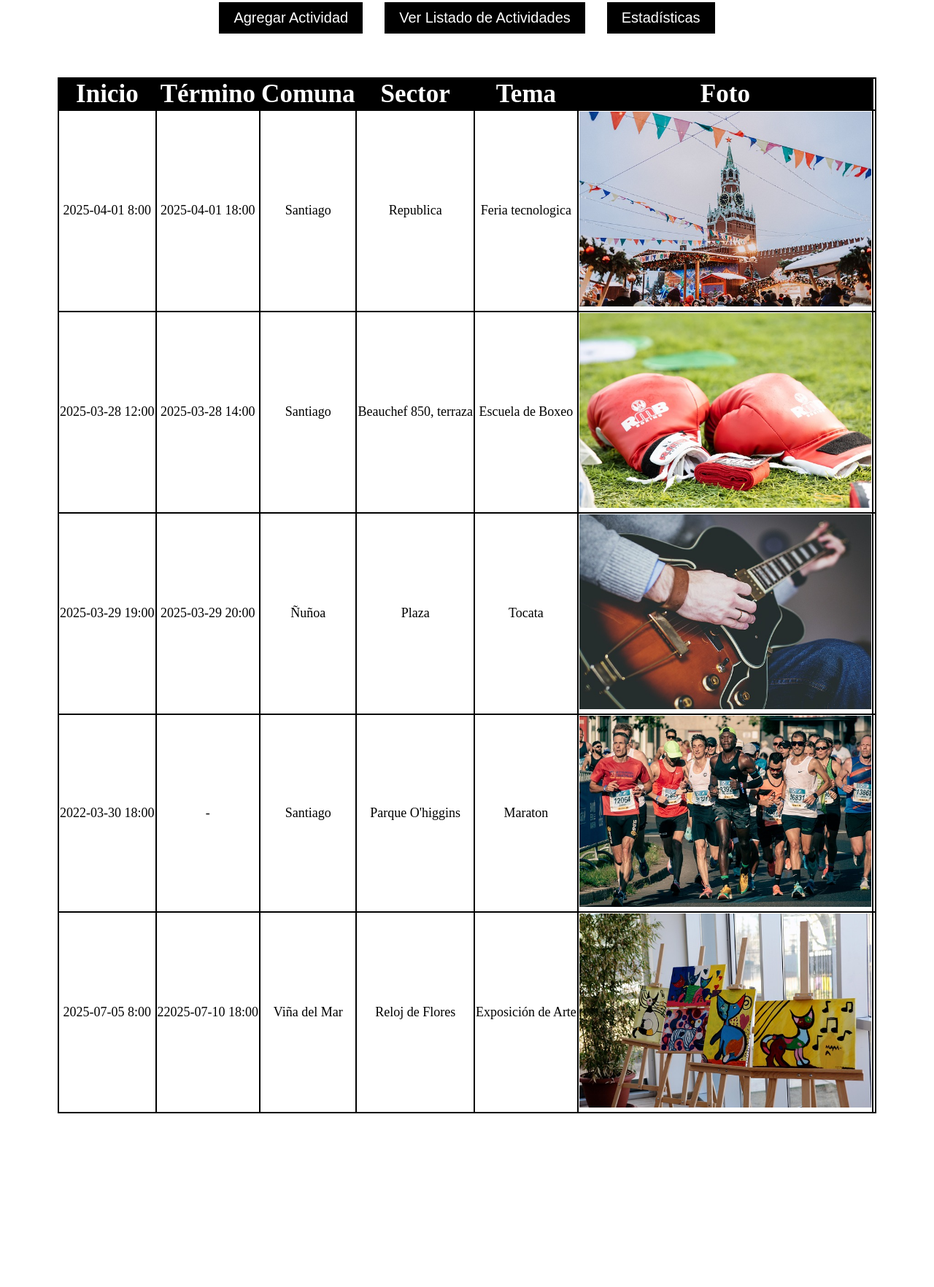
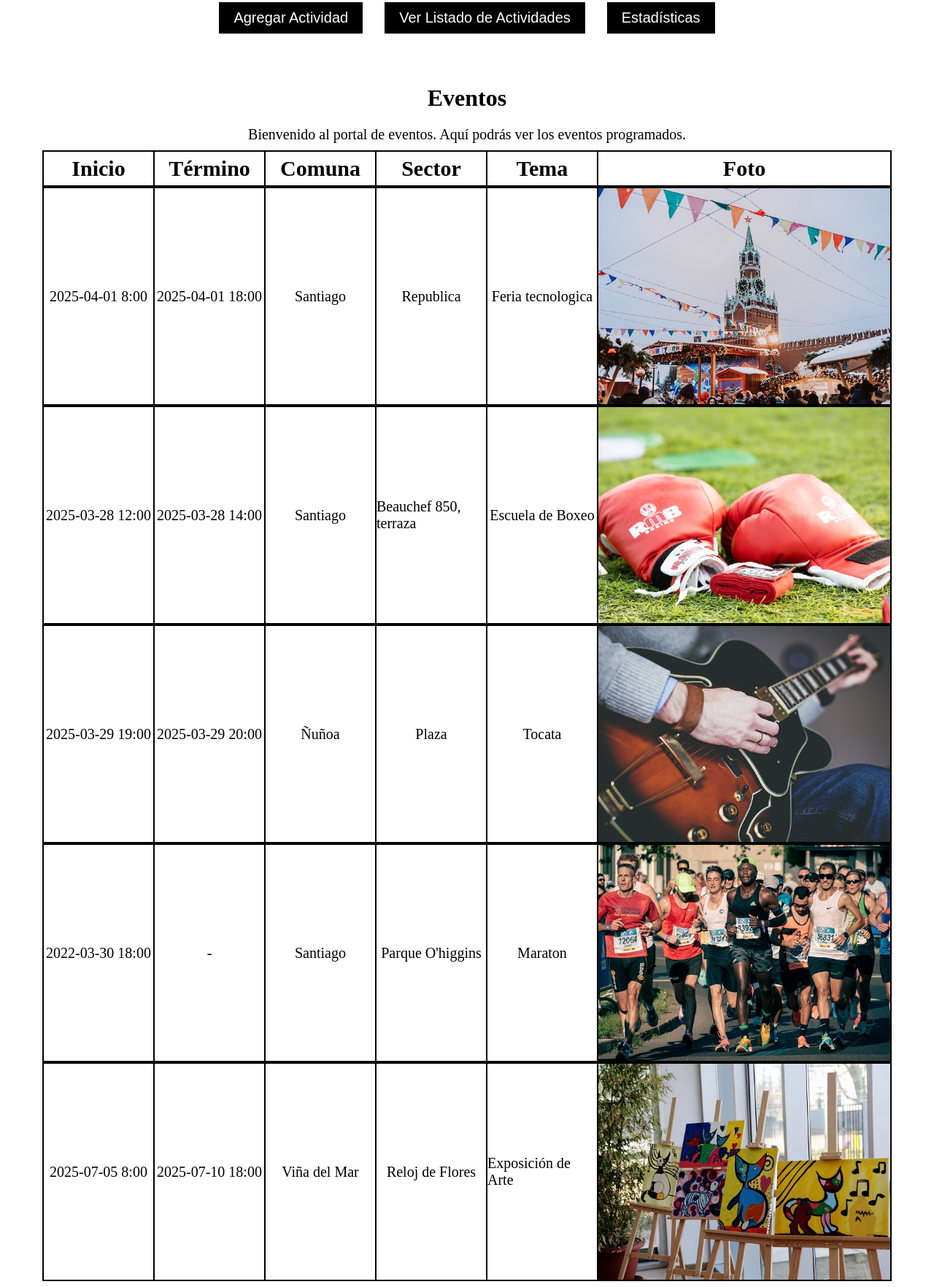
Before and after one commit to Karmagro/desarrollo_web_carlos_galvez, a plain HTML site: page index.html in a window 1280 px wide. Shown: the part 57-1821 px from the top of the page at 73% size. Before the commit the page ends 1591 px from the top, so only its background shows below. Drawn offline with Linux system fonts and the light colour scheme.

Commit message:
Entrega Tarea1: Implementar estilos y estructura para formularios, listado y estadísticas; agregar validaciones de formulario y gráficos interactivos.

```diff
--- a/agregar-style.css
+++ b/agregar-style.css
@@ -1,16 +1,30 @@
-/* Estilo del formulario de actividad */
+* {
+    box-sizing: border-box;
+    margin: 0;
+    padding: 0;
+}
+
 form {
+    display: flex;
+    flex-direction: column;
     width: 60%;
     margin: 20px auto;
     padding: 20px;
-    border: 1px solid #ddd;
-    border-radius: 8px;
+    border: 5px solid #bebebe;
     background-color: #f9f9f9;
+}
+
+header {
+    text-align: center;
+    margin-bottom: 20px;
+    font-size: 24px;
+    font-weight: bold;
 }
 
 fieldset {
     margin-bottom: 15px;
     border: 2px solid #ccc;
+    padding: 10px;
 }
 
 legend {
@@ -43,18 +57,21 @@ input, select, button {
 }
 
 button {
-  background-color: black;
-  color: white;
-  border: none;
-  font-size: 20px;
-  cursor: pointer;
-  transition: background-color 0.3s, transform 0.1s;
+    font-size: 20px;
+    background-color: black;
+    color: white;
+    border: none;
+    padding: 10px 20px;
+    cursor: pointer;
 }
 
 button:hover {
-  background-color: #333;
+    background-color: white;
+    color: black;
+    border: 2px solid black;
 }
 
 button:active {
-  transform: scale(0.95);
+    background-color: gray;
+    color: white;
 }
--- /dev/null
+++ b/estadisticas.css
@@ -0,0 +1,64 @@
+body {
+    font-family: Arial, sans-serif;
+    background-color: white;
+    color: black;
+    margin: 0;
+    padding: 0;
+}
+
+.header {
+    text-align: center;
+    margin: 30px 0 10px;
+}
+
+.header p {
+    font-size: 20px;
+    margin: 0;
+}
+
+.chart-container {
+    display: flex;
+    flex-direction: column;
+    align-items: center;
+    gap: 50px;
+    padding: 0 20px 40px;
+}
+
+.chart-section {
+    width: 80%;
+    max-width: 800px;
+    border: 2px solid #ccc;
+    padding: 20px;
+    background-color: #f5f5f5;
+}
+
+.chart-section h2 {
+    text-align: center;
+    margin-bottom: 20px;
+}
+
+.volver {
+    display: flex;
+    justify-content: center;
+    margin-bottom: 40px;
+}
+
+.volver button {
+    font-size: 18px;
+    background-color: black;
+    color: white;
+    border: none;
+    padding: 10px 20px;
+    cursor: pointer;
+}
+
+.volver button:hover {
+    background-color: white;
+    color: black;
+    border: 2px solid black;
+}
+
+.volver button:hover:active {
+    background-color: gray;
+    color: white;
+}
--- a/index-style.css
+++ b/index-style.css
@@ -1,6 +1,11 @@
+*{
+  box-sizing: border-box;
+}
+
 .navbar {
   display: flex;
   justify-content: center;
+  flex-wrap: wrap;
   gap: 30px;
   margin: 60px 0;
 }
@@ -14,24 +19,66 @@
   cursor: pointer;
 }
 
-table, th, td {
+.navbar button:hover {
+  background-color: white;
+  color: black;
   border: 2px solid black;
-  border-collapse: collapse;
-  text-align: center;
-  margin: 0 auto;
 }
-
-th {
-	font-size: 35px;
-	background-color: black;
+.navbar button:active {
+  background-color: gray;
   color: white;
 }
 
-td {
-	font-size: 18px;
+.header {
+  display: flex;
+  flex-direction: column;
+  justify-content: center;
+  align-items: center;
+  height: 100px;
 }
 
-.img-eventos {
-	width: 400px;
-	height: auto;
+.header h1 {
+  margin: auto;
 }
+
+.header p {
+  margin: auto;
+  font-size: 20px;
+}
+
+.container {
+  display: grid;
+  grid-template-rows: 50px;
+  grid-auto-rows: 300px;
+  grid-auto-flow: row;
+  justify-content: center;
+}
+
+.event-row{
+  display: grid;
+  grid-template-columns: 150px 150px 150px 150px 150px 400px;
+  gap: 0px 2px;
+  background-color: black;
+  border: 2px solid black;
+}
+
+.event-item {
+  display: flex;
+  flex-shrink: 1;
+  justify-content: center;
+  align-items: center;
+  background-color: white;
+  font-size: 20px;
+}
+
+.event-label {
+  font-size: 30px;
+  font-weight: bold;
+}
+
+img {
+  min-width: 100%;
+  min-height: 100%;
+  display: block;
+  object-fit: cover
+}
--- a/index.html
+++ b/index.html
@@ -1,7 +1,10 @@
 <!DOCTYPE html>
-<html>
+<html lang="es">
 	<head>
+		<meta charset="UTF-8">
+		<meta name="viewport" content="width=device-width, initial-scale=1.0">
 		<link rel="stylesheet" href="index-style.css">
+		<title>Portal</title>
 	</head>
 	<body>
 		<nav class="navbar">
@@ -10,55 +13,61 @@
 			<button type="button" onclick="location.href='estadisticas.html'">Estadísticas</button>
 		</nav>
 
-		<table>
-		  <tr>
-			<th>Inicio</th>
-			<th>Término</th>
-			<th>Comuna</th>
-			<th>Sector</th>
-			<th>Tema</th>
-			<th>Foto</th>
-		  </tr>
-		  <tr>
-			<td>2025-04-01 8:00</td>
-			<td>2025-04-01 18:00</td>
-			<td>Santiago</td>
-			<td>Republica</td>
-			<td>Feria tecnologica</td>
-			<td><img class="img-eventos" src="img\eventos\feria_tecnologica.jpg" ><td>
-		  </tr>
-		  <tr>
-			<td>2025-03-28 12:00</td>
-			<td>2025-03-28 14:00</td>
-			<td>Santiago</td>
-			<td>Beauchef 850, terraza</td>
-			<td>Escuela de Boxeo</td>
-			<td><img class="img-eventos" src="img\eventos\boxeo.jpg" ><td>
-		  </tr>
-		  <tr>
-			<td>2025-03-29 19:00</td>
-			<td>2025-03-29 20:00</td>
-			<td>Ñuñoa</td>
-			<td>Plaza</td>
-			<td>Tocata</td>
-			<td><img class="img-eventos" src="img\eventos\tocata.jpg"><td>
-		  </tr>
-		  <tr>
-			<td>2022-03-30 18:00</td>
-			<td>-	</td>
-			<td>Santiago</td>
-			<td>Parque O'higgins</td>
-			<td>Maraton</td>
-			<td><img class="img-eventos" src="img\eventos\maraton.jpg"><td>
-		  </tr>
-		  <tr>
-			<td>2025-07-05 8:00</td>
-			<td>22025-07-10 18:00</td>
-			<td>Viña del Mar</td>
-			<td>Reloj de Flores</td>
-			<td>Exposición de Arte</td>
-			<td><img class="img-eventos" src="img\eventos\exposicion_arte.jpg"><td>
-		  </tr>
-		</table>
+		<div class="header">
+			<h1>Eventos</h1>
+			<p>Bienvenido al portal de eventos. Aquí podrás ver los eventos programados.</p>
+		</div>
+
+		<div class="container">
+			<div class="event-row">
+				<div class="event-item event-label">Inicio</div>
+				<div class="event-item event-label">Término</div>
+				<div class="event-item event-label">Comuna</div>
+				<div class="event-item event-label">Sector</div>
+				<div class="event-item event-label">Tema</div>
+				<div class="event-item event-label">Foto</div>
+			</div>
+
+			<div class="event-row event-row-1">
+				<div class="event-item">2025-04-01 8:00</div>
+				<div class="event-item">2025-04-01 18:00</div>
+				<div class="event-item">Santiago</div>
+				<div class="event-item">Republica</div>
+				<div class="event-item">Feria tecnologica</div>
+				<div class="event-item"><img class="img-eventos" alt="Feria tecnologica" src="img/eventos/feria_tecnologica.jpg" >	</div>
+			</div>
+			<div class="event-row event-row-2">
+				<div class="event-item">2025-03-28 12:00</div>
+				<div class="event-item">2025-03-28 14:00</div>
+				<div class="event-item">Santiago</div>
+				<div class="event-item">Beauchef 850, terraza</div>
+				<div class="event-item">Escuela de Boxeo</div>
+				<div class="event-item"><img class="img-eventos" alt="Clase boxeo" src="img/eventos/boxeo.jpg" >	</div>
+			</div>
+			<div class="event-row event-row-3">
+				<div class="event-item">2025-03-29 19:00</div>
+				<div class="event-item">2025-03-29 20:00</div>
+				<div class="event-item">Ñuñoa</div>
+				<div class="event-item">Plaza</div>
+				<div class="event-item">Tocata</div>
+				<div class="event-item"><img class="img-eventos" alt="Tocata" src="img/eventos/tocata.jpg" >	</div>
+			</div>
+			<div class="event-row event-row-4">
+				<div class="event-item">2022-03-30 18:00</div>
+				<div class="event-item">-</div>
+				<div class="event-item">Santiago</div>
+				<div class="event-item">Parque O'higgins</div>
+				<div class="event-item">Maraton</div>
+				<div class="event-item"><img class="img-eventos" alt="Maraton" src="img/eventos/maraton.jpg" >	</div>
+			</div>
+			<div class="event-row event-row-5">
+				<div class="event-item">2025-07-05 8:00</div>
+				<div class="event-item">2025-07-10 18:00</div>
+				<div class="event-item">Viña del Mar</div>
+				<div class="event-item">Reloj de Flores</div>
+				<div class="event-item">Exposición de Arte</div>
+				<div class="event-item"><img class="img-eventos" alt="Exposición de Arte" src="img/eventos/exposicion_arte.jpg" >	</div>
+			</div>
+		</div>
 	</body>
 </html>
--- /dev/null
+++ b/listado.css
@@ -0,0 +1,69 @@
+* {
+    box-sizing: border-box;
+}
+
+body {
+    background-color: white;
+    color: black;
+    margin: 0;
+    padding: 0;
+}
+
+header {
+    text-align: center;
+    margin: 30px 0 10px;
+}
+
+p {
+    text-align: center;
+    font-size: 20px;
+}
+
+table {
+    width: 80%;
+    margin: 20px auto;
+    border-collapse: collapse;
+    font-size: 18px;
+}
+
+th, td {
+    border: 1px solid black;
+    padding: 12px;
+    text-align: center;
+}
+
+th {
+    font-size: 24px;
+    background-color: black;
+    color: white;
+}
+
+tr:hover {
+    background-color: #eee;
+}
+
+.volver {
+    display: flex;
+    justify-content: center;
+    margin-bottom: 40px;
+}
+
+.volver button {
+    font-size: 18px;
+    background-color: black;
+    color: white;
+    border: none;
+    padding: 10px 20px;
+    cursor: pointer;
+}
+
+.volver button:hover {
+    background-color: white;
+    color: black;
+    border: 2px solid black;
+}
+
+.volver button:hover:active {
+    background-color: gray;
+    color: white;
+}
```
Also changed, not shown: agregar.html (+10 -4 lines), estadisticas.html (added, +109 -0 lines), listado.html (added, +104 -0 lines), script.js (+12 -0 lines), 1 other file. Lines whose indentation alone changed are shown as unchanged.
